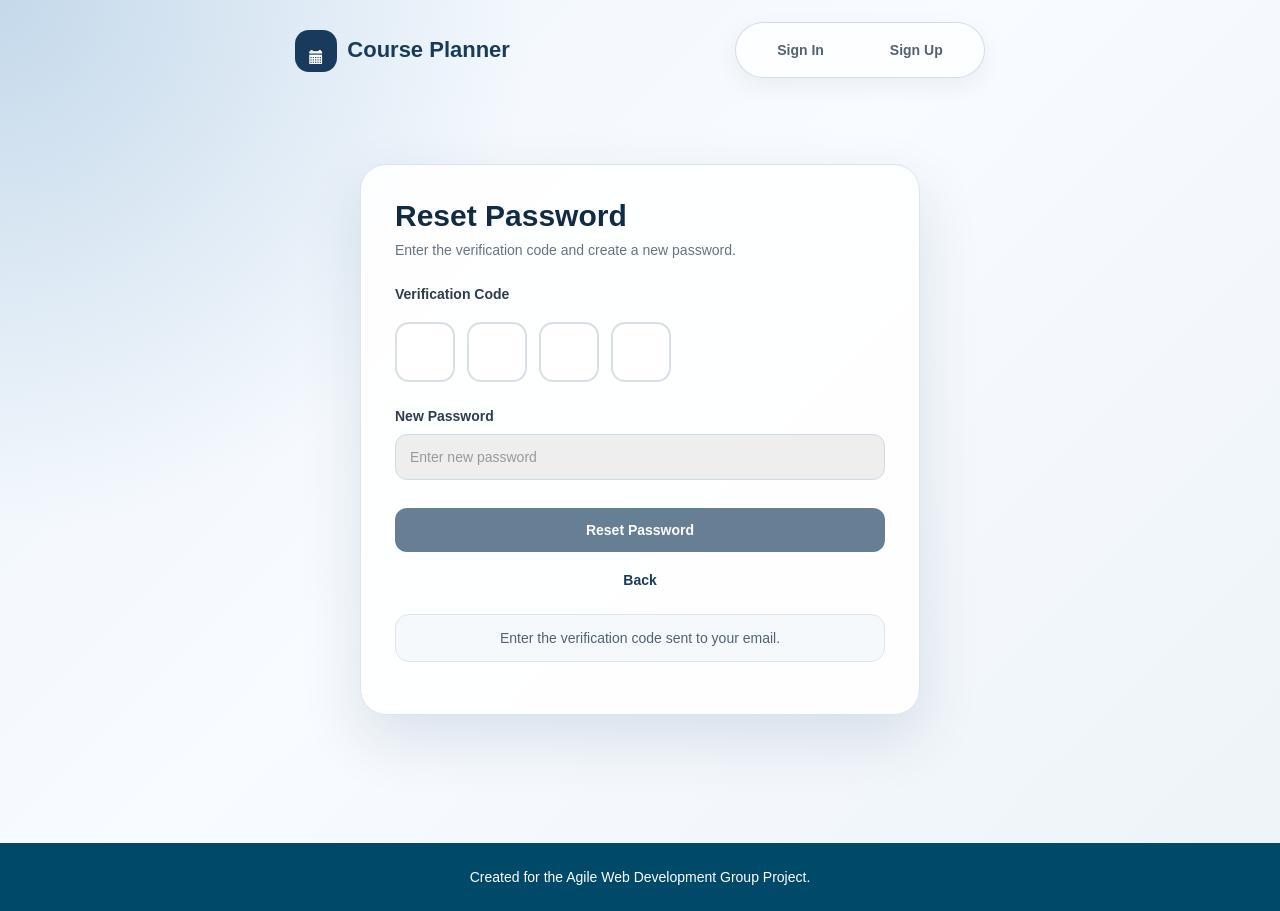
After one commit to zhuby9292/agile-team-project, a Flask app: page /reset-password in a window 1280 px wide. The commit adds this page. Run offline with Flask 3, Linux system fonts and the light colour scheme.

Commit message:
Work in progress for password reset pages

```diff
--- a/app.py
+++ b/app.py
@@ -32,6 +32,14 @@ def course_selection():
 def timetable():
     return render_template("timetable.html")
 
+@app.route("/forgot-password")
+def forgot_password():
+    return render_template("forgot-password.html")
+
+
+@app.route("/reset-password")
+def reset_password():
+    return render_template("reset-password.html")
 
 if __name__ == "__main__":
     app.run(debug=True)
--- a/static/css/style.css
+++ b/static/css/style.css
@@ -1358,3 +1358,47 @@ footer p {
         width: 100%;
     }
 }
+
+.reset-card {
+    max-width: 560px;
+    margin: 40px auto;
+}
+
+#reset-password-form .form-group {
+    display: block;
+    width: 100%;
+    margin-bottom: 20px;
+}
+
+.verification-boxes {
+    display: flex;
+    gap: 12px;
+    margin-top: 10px;
+    margin-bottom: 24px;
+}
+
+.code-input {
+    width: 60px;
+    height: 60px;
+    border: 2px solid #d9dee7;
+    border-radius: 14px;
+    text-align: center;
+    font-size: 24px;
+    font-weight: 600;
+    background-color: white;
+    outline: none;
+}
+
+.code-input:focus {
+    border-color: #1f3b64;
+    box-shadow: 0 0 0 3px rgba(31, 59, 100, 0.15);
+}
+
+.reset-password-field label {
+    display: block;
+    margin-bottom: 8px;
+}
+
+#new-password {
+    width: 100%;
+}
--- a/static/js/script.js
+++ b/static/js/script.js
@@ -16,22 +16,163 @@ function loginUser() {
     }
 }
 
-// Shows a simple message when the user clicks the forgot password button.
-function forgotPassword() {
-    alert("Password recovery is not available yet.");
-    document.getElementById("signin-output").innerHTML =
-        "Forgot password feature will be added later.";
-    console.log("Forgot password button clicked.");
+// Takes the user to the forgot password page.
+function goToForgotPassword() {
+    window.location.href = "/forgot-password";
 }
+
+function resetPassword() {
+
+    const recoveryEmail =
+        document.getElementById("recovery-email").value.trim();
+
+    const newPassword =
+        document.getElementById("new-password").value;
+
+    const output =
+        document.getElementById("forgot-output");
+
+    if (recoveryEmail === "" || newPassword === "") {
+
+        output.innerHTML =
+            "Please complete all fields.";
+
+        return;
+    }
+
+    if (newPassword.length < 6) {
+
+        output.innerHTML =
+            "Password must be at least 6 characters.";
+
+        return;
+    }
+
+    output.innerHTML =
+        "Password reset successful for: " + recoveryEmail;
+}
+
+let demoVerificationCode = "";
+
+function sendVerificationCode() {
+    const email = document.getElementById("recovery-email").value.trim();
+    const output = document.getElementById("forgot-output");
+
+    if (email === "") {
+        output.innerHTML = "Please enter your email address.";
+        return;
+    }
+
+    localStorage.setItem("recoveryEmail", email);
+    localStorage.setItem("verificationCode", "1234");
+
+    output.innerHTML = "Verification code sent. Redirecting...";
+
+    setTimeout(function() {
+        window.location.href = "/reset-password";
+    }, 600);
+}
+
+function resetPasswordWithCode() {
+    const verificationCode = getVerificationCodeFromBoxes();
+    const newPassword = document.getElementById("new-password").value;
+    const output = document.getElementById("reset-output");
+
+    const savedCode = localStorage.getItem("verificationCode");
+    const recoveryEmail = localStorage.getItem("recoveryEmail");
+
+    if (verificationCode === "" || newPassword === "") {
+        output.innerHTML = "Please enter the verification code and new password.";
+        return;
+    }
+
+    if (verificationCode !== savedCode) {
+        output.innerHTML = "Invalid verification code. Please try again.";
+        return;
+    }
+
+    if (newPassword.length < 6) {
+        output.innerHTML = "Password must be at least 6 characters.";
+        return;
+    }
+
+    output.innerHTML = "Password reset successful! You can now sign in with your new password.";
+    alert("Password reset successful! Please sign in again.");
+
+    localStorage.removeItem("verificationCode");
+    localStorage.removeItem("recoveryEmail");
+}
+
+function getVerificationCodeFromBoxes() {
+    const inputs = document.querySelectorAll(".code-input");
+    let code = "";
+
+    inputs.forEach(function(input) {
+        code += input.value;
+    });
+
+    return code;
+}
+
+function updateResetFormState() {
+    const code = getVerificationCodeFromBoxes();
+    const passwordInput = document.getElementById("new-password");
+    const resetButton = document.getElementById("reset-password-btn");
+
+    if (!passwordInput || !resetButton) {
+        return;
+    }
+
+    const isCodeComplete = code.length === 4;
+
+    passwordInput.disabled = !isCodeComplete;
+    resetButton.disabled = !isCodeComplete;
+}
+
+function handleCodeInput(event) {
+    const input = event.target;
+    const inputs = Array.from(document.querySelectorAll(".code-input"));
+
+    input.value = input.value.replace(/\D/g, "");
+
+    if (input.value.length === 1) {
+        const currentIndex = inputs.indexOf(input);
+        const nextInput = inputs[currentIndex + 1];
+
+        if (nextInput) {
+            nextInput.focus();
+        }
+    }
+
+    updateResetFormState();
+}
+
+function handleCodeBackspace(event) {
+    const input = event.target;
+    const inputs = Array.from(document.querySelectorAll(".code-input"));
+
+    if (event.key === "Backspace" && input.value === "") {
+        const currentIndex = inputs.indexOf(input);
+        const previousInput = inputs[currentIndex - 1];
+
+        if (previousInput) {
+            previousInput.focus();
+        }
+    }
+
+    setTimeout(updateResetFormState, 0);
+}
+
+
 
 // Takes the user to the sign up page.
 function goToSignUp() {
-    window.location.href = "signup.html";
+    window.location.href = "/signup.html";
 }
 
 // Takes the user back to the sign in page.
 function goToSignIn() {
-    window.location.href = "index.html";
+    window.location.href = "/";
 }
 
 // Checks the sign up form and shows a message to the user.
--- a/templates/index.html
+++ b/templates/index.html
@@ -89,7 +89,7 @@
                             Sign In
                         </button>
 
-                        <button type="button" class="btn forgot-btn" onclick="forgotPassword()">
+                        <button type="button" class="btn forgot-btn" onclick="goToForgotPassword()">
                             Forgot Password?
                         </button>
                     </form>
--- /dev/null
+++ b/templates/reset-password.html
@@ -0,0 +1,98 @@
+<!DOCTYPE html>
+<html lang="en">
+<head>
+    <meta charset="UTF-8">
+    <meta name="viewport" content="width=device-width, initial-scale=1.0">
+    <title>Course Planner - Reset Password</title>
+
+    <link rel="stylesheet" href="https://cdn.jsdelivr.net/npm/bootstrap@3.4.1/dist/css/bootstrap.min.css">
+    <link rel="stylesheet" type="text/css" href="{{ url_for('static', filename='css/style.css') }}">
+</head>
+
+<body class="auth-page">
+    <header class="auth-header">
+        <div class="container auth-nav">
+            <div class="brand">
+                <span class="brand-icon glyphicon glyphicon-calendar"></span>
+                <span class="brand-name">Course Planner</span>
+            </div>
+
+            <nav class="auth-links">
+                <a href="{{ url_for('index') }}">Sign In</a>
+                <a href="{{ url_for('signup') }}">Sign Up</a>
+            </nav>
+        </div>
+    </header>
+
+    <main class="auth-main">
+        <div class="container">
+            <section class="signin-card reset-card">
+                <div class="signin-card-header">
+                    <h2>Reset Password</h2>
+                    <p>Enter the verification code and create a new password.</p>
+                </div>
+
+                <form id="reset-password-form">
+                    <div class="form-group">
+                        <label>Verification Code</label>
+
+                        <div class="verification-boxes">
+                            <input type="text" maxlength="1" class="code-input"
+                                   oninput="handleCodeInput(event)"
+                                   onkeydown="handleCodeBackspace(event)"
+                                   onpaste="handleCodePaste(event)">
+
+                            <input type="text" maxlength="1" class="code-input"
+                                   oninput="handleCodeInput(event)"
+                                   onkeydown="handleCodeBackspace(event)">
+
+                            <input type="text" maxlength="1" class="code-input"
+                                   oninput="handleCodeInput(event)"
+                                   onkeydown="handleCodeBackspace(event)">
+
+                            <input type="text" maxlength="1" class="code-input"
+                                   oninput="handleCodeInput(event)"
+                                   onkeydown="handleCodeBackspace(event)">
+                        </div>
+                    </div>
+
+                    <div class="form-group reset-password-field">
+                        <label for="new-password">New Password</label>
+                        <input type="password"
+                               id="new-password"
+                               class="form-control"
+                               placeholder="Enter new password"
+                               disabled>
+                    </div>
+
+                    <button type="button"
+                            id="reset-password-btn"
+                            class="btn signin-btn"
+                            onclick="resetPasswordWithCode()"
+                            disabled>
+                        Reset Password
+                    </button>
+
+                    <button type="button"
+                            class="btn forgot-btn"
+                            onclick="goToSignIn()">
+                        Back
+                    </button>
+                </form>
+
+                <p id="reset-output" class="signin-output">
+                    Enter the verification code sent to your email.
+                </p>
+            </section>
+        </div>
+    </main>
+
+    <footer class="auth-footer">
+        <div class="container">
+            <p>Created for the Agile Web Development Group Project.</p>
+        </div>
+    </footer>
+
+    <script src="{{ url_for('static', filename='js/script.js') }}"></script>
+</body>
+</html>
```
Also changed, not shown: templates/forgot-password.html (added, +59 -0 lines).
